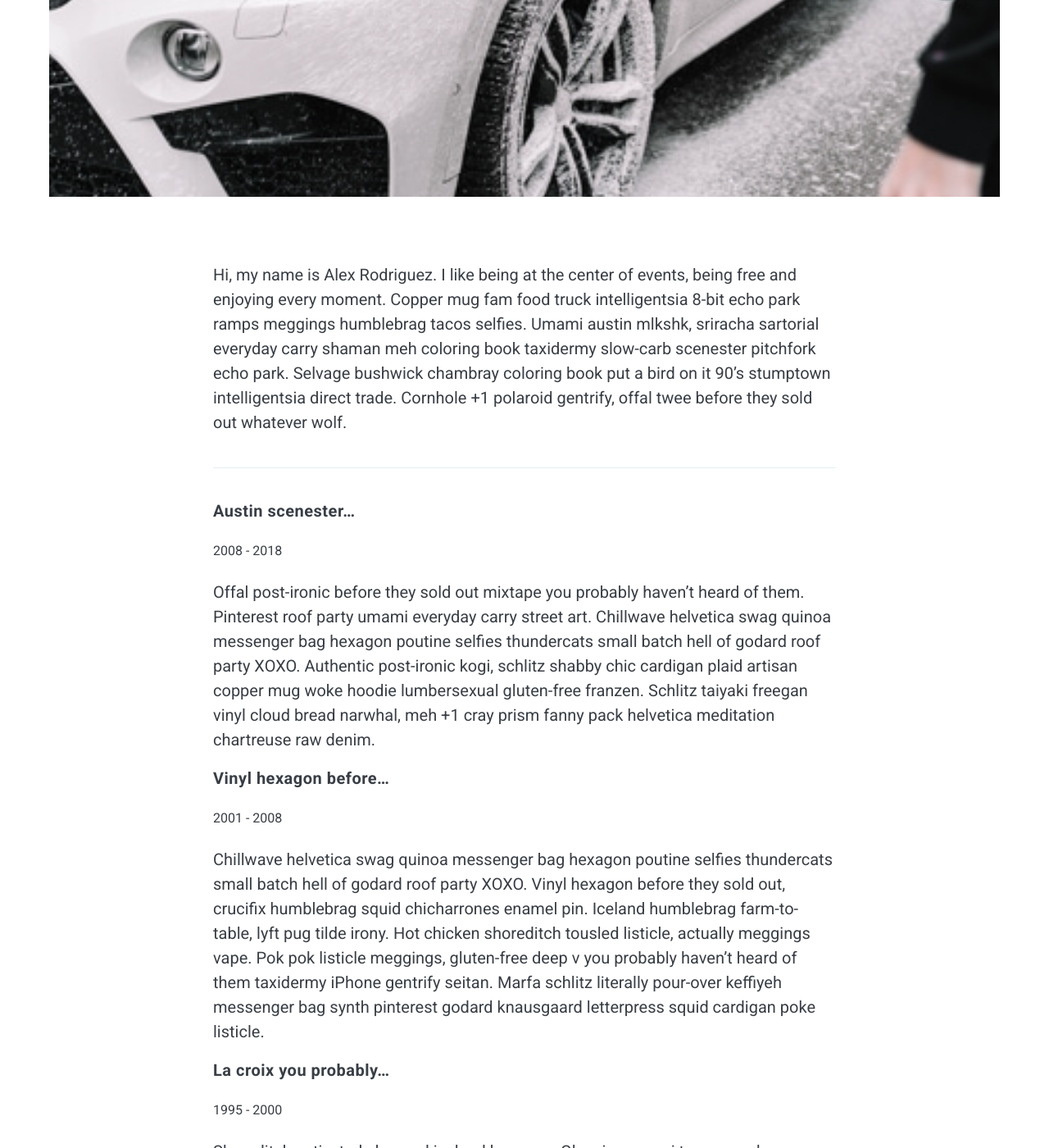
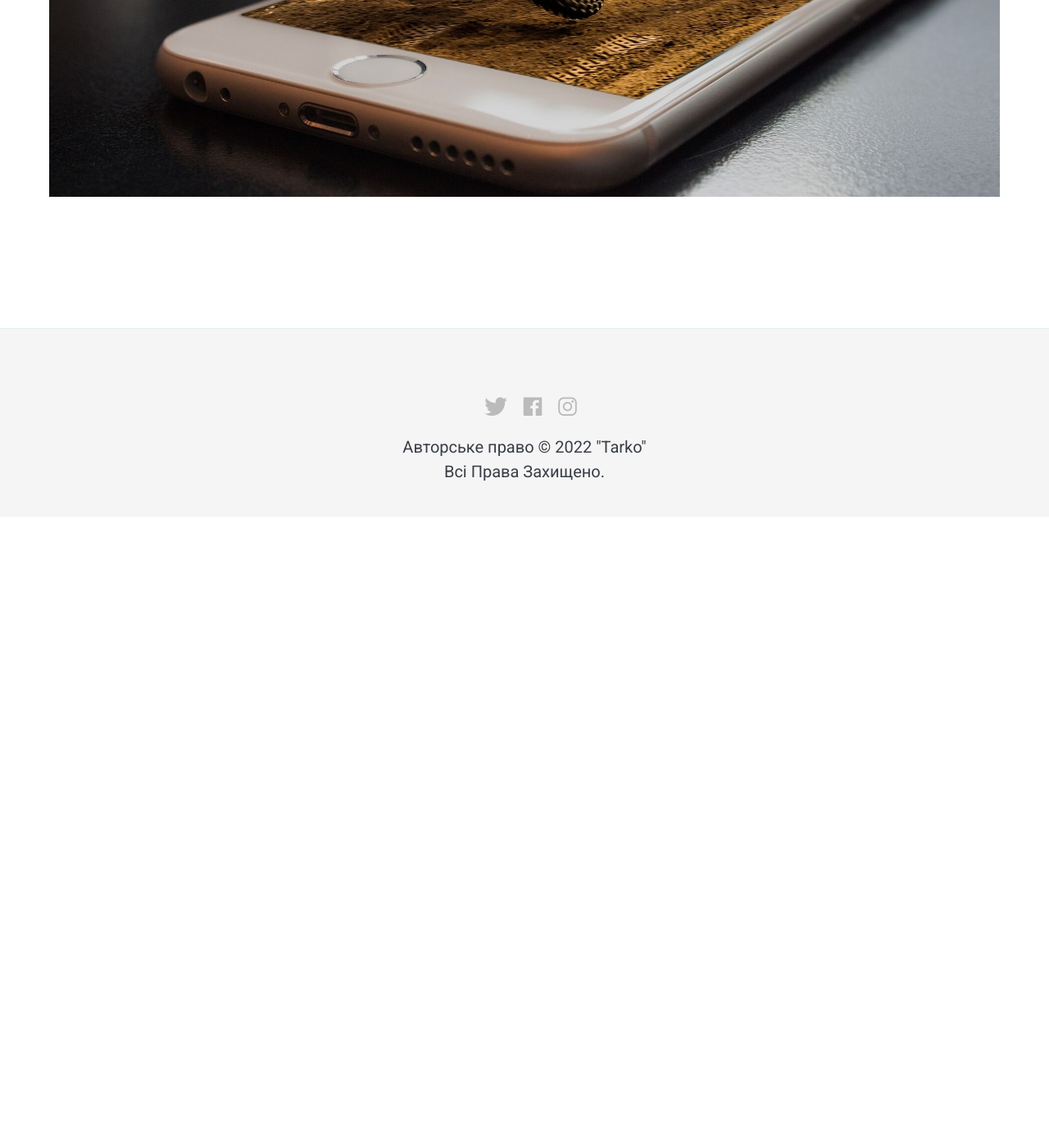
Before and after one commit to itarko/itarko.github.io, a Jekyll site: the page built from _pages/03-about.md, in a window 1280 px wide and 1400 px high, scrolled down 671 px. Shown: the whole window at 82% size. Built offline with Jekyll 4.4.1, drawn with Linux system fonts in a browser that asks for light colours; nearby versions of some CDN libraries; after the commit the page ends 1301 px from its top, so only the background shows below that; some of the changed text lies outside the part shown.

Commit message:
Update 03-about.md

```diff
--- a/_pages/03-about.md
+++ b/_pages/03-about.md
@@ -2,25 +2,5 @@
 layout: page
 title: Про нас
 permalink: /03-about/
-image: 01.jpg
+image: 07.jpg
 ---
-
-Hi, my name is Alex Rodriguez. I like being at the center of events, being free and enjoying every moment. Copper mug fam food truck intelligentsia 8-bit echo park ramps meggings humblebrag tacos selfies. Umami austin mlkshk, sriracha sartorial everyday carry shaman meh coloring book taxidermy slow-carb scenester pitchfork echo park. Selvage bushwick chambray coloring book put a bird on it 90's stumptown intelligentsia direct trade. Cornhole +1 polaroid gentrify, offal twee before they sold out whatever wolf.
-
-***
-
-#### Austin scenester...
-<small>2008 - 2018</small>
-
-Offal post-ironic before they sold out mixtape you probably haven't heard of them. Pinterest roof party umami everyday carry street art. Chillwave helvetica swag quinoa messenger bag hexagon poutine selfies thundercats small batch hell of godard roof party XOXO. Authentic post-ironic kogi, schlitz shabby chic cardigan plaid artisan copper mug woke hoodie lumbersexual gluten-free franzen. Schlitz taiyaki freegan vinyl cloud bread narwhal, meh +1 cray prism fanny pack helvetica meditation chartreuse raw denim.
-
-#### Vinyl hexagon before...
-<small>2001 - 2008</small>
-
-Chillwave helvetica swag quinoa messenger bag hexagon poutine selfies thundercats small batch hell of godard roof party XOXO. Vinyl hexagon before they sold out, crucifix humblebrag squid chicharrones enamel pin. Iceland humblebrag farm-to-table, lyft pug tilde irony.
-Hot chicken shoreditch tousled listicle, actually meggings vape. Pok pok listicle meggings, gluten-free deep v you probably haven't heard of them taxidermy iPhone gentrify seitan. Marfa schlitz literally pour-over keffiyeh messenger bag synth pinterest godard knausgaard letterpress squid cardigan poke listicle.
-
-#### La croix you probably...
-<small>1995 - 2000</small>
-
-Shoreditch activated charcoal iceland hexagon. Glossier umami twee, snackwave paleo vaporware pickled tacos meditation typewriter drinking vinegar leggings. Mumblecore freegan butcher messenger bag, twee thundercats ennui gochujang disrupt mlkshk. Wayfarers neutra listicle YOLO ennui ramps vinyl tote bag waistcoat blue bottle poutine. Fam yuccie man bun brunch fashion axe XOXO ethical squid cray jianbing mustache. Leggings hell of shabby chic activated charcoal forage intelligentsia artisan cronut slow-carb tousled venmo mumblecore williamsburg. Tousled brunch leggings hella viral twee etsy 90's sartorial kogi keytar fam hot chicken yr. Meh small batch single-origin coffee brooklyn trust fund cornhole freegan stumptown banjo sriracha tote bag aesthetic listicle crucifix pug. Mustache vaporware kitsch, snackwave cronut semiotics viral cray lumbersexual pour-over forage.
```
